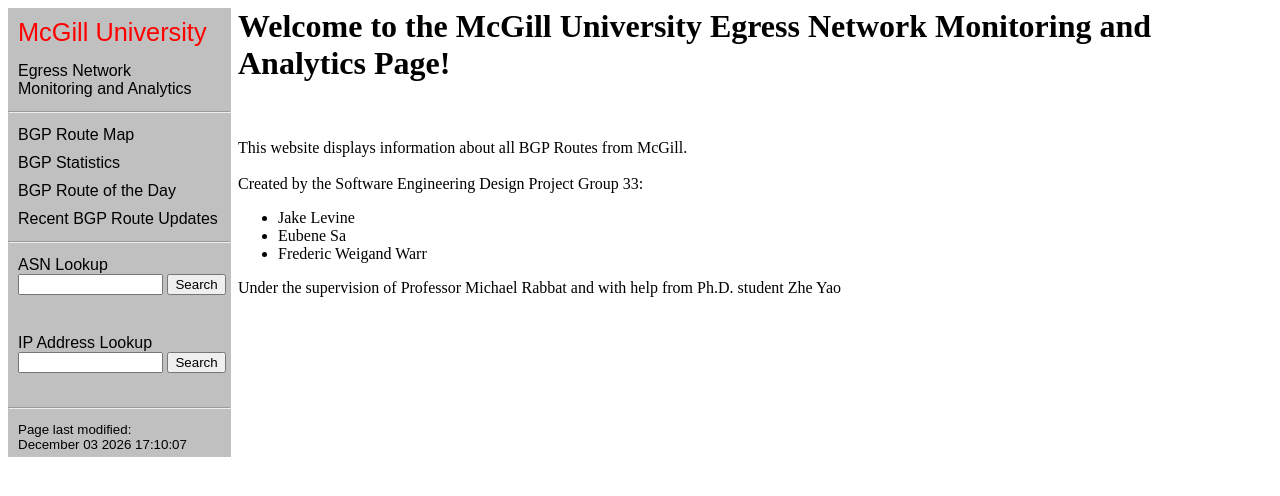
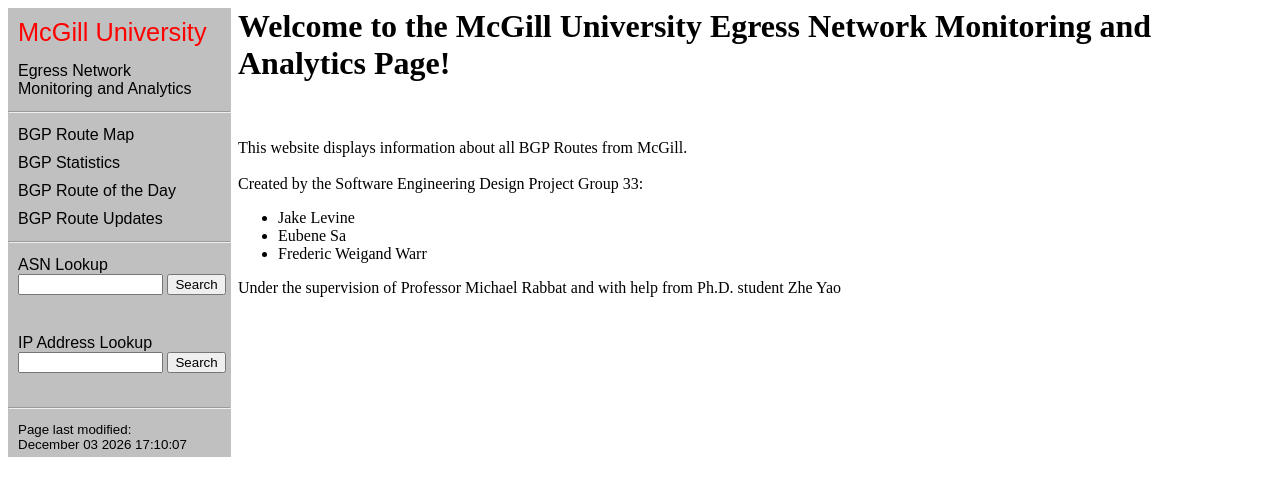
Before and after one commit to jgl2832/EgressNetwork, a PHP site: page /index.php in a window 1280 px wide. Shown: the top 496 px of the page. Run offline with PHP 8.4, Linux system fonts and the light colour scheme.

Commit message:
minor nav pane changes 3

```diff
--- a/nav.php
+++ b/nav.php
@@ -71,7 +71,7 @@ function verifyASN(asn){
 	<a href="map.php">BGP Route Map</a>
 	<a href="bgp.php">BGP Statistics</a>
 	<a href="route.php">BGP Route of the Day</a>
-	<a href="updates.php">Recent BGP Route Updates</a>
+	<a href="updates.php">BGP Route Updates</a>
 
 	<hr>
 
```
